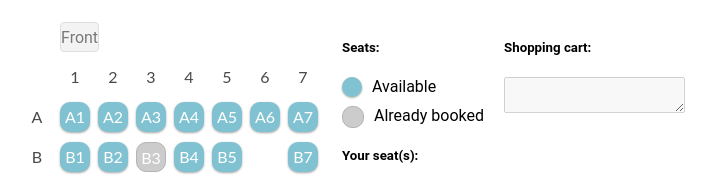
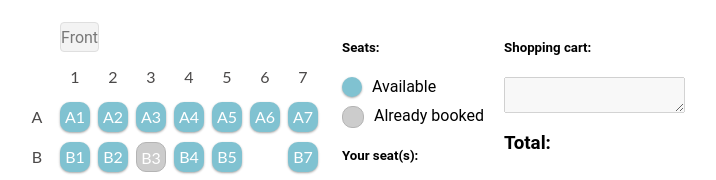
Before and after one commit to omahili/seatchart.js, a plain HTML site: page examples/example01.html in a window 1280 px wide. Shown: the top 180 px of the page, without its empty margins (0-716 px from the left). Drawn offline with Linux system fonts and the light colour scheme.

Commit message:
added total price

```diff
--- a/examples/example01.html
+++ b/examples/example01.html
@@ -18,6 +18,7 @@
                     <textarea disabled class="seatChart-shopping-cart">
 
                     </textarea>
+                    <h3>Total: </h3>
                 </div>
             </div>
         </div>
```
